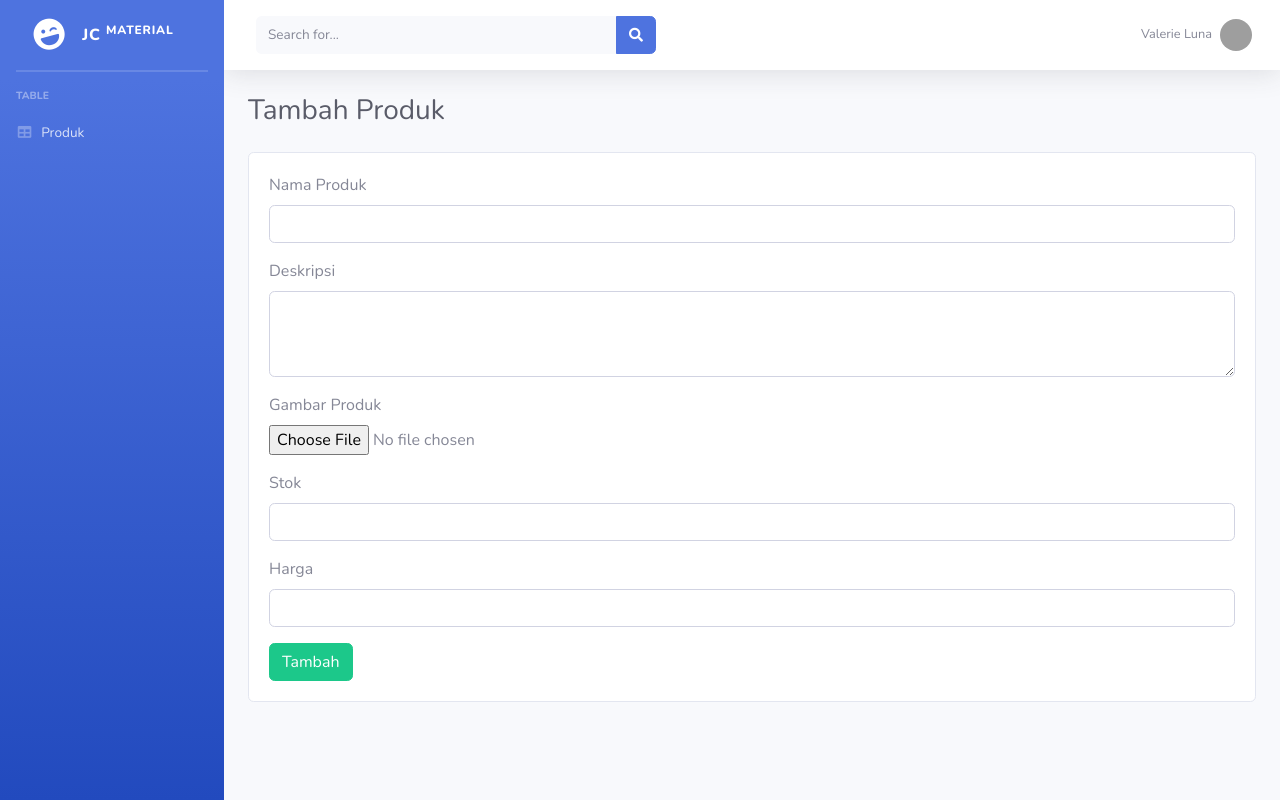
After one commit to FakhryanZ/juraganclothmaterial, a PHP site: page /tambahproduk.php in a window 1280 px wide. The commit adds this page. Run offline with PHP 8.4, Linux system fonts and the light colour scheme; the visitor is signed in with stand-in values (Sample User, id 1); grey boxes are pictures that could not be loaded.

Commit message:
tambah halaman produk admin

```diff
--- a/admin/prosesLogin.php
+++ b/admin/prosesLogin.php
@@ -16,6 +16,6 @@
         header("location: produk.php");
     }else {
         # code...
-        echo "tes".$cek;
+        header("location: login.php");
     }
 ?>
--- /dev/null
+++ b/admin/tambahProduk.php
@@ -0,0 +1,89 @@
+<?php
+    include '../config.php';
+
+    session_start();
+
+    if ($_SESSION['status'] != "login") {
+        header("location:login.php");
+    }
+?>
+<?php
+include('../fragment/headerAdmin.php');
+?>
+<body id="page-top">
+
+<!-- Page Wrapper -->
+<div id="wrapper">
+    <?php
+        include('../fragment/sidebarAdmin.php');
+    ?>
+    <!-- Content Wrapper -->
+    <div id="content-wrapper" class="d-flex flex-column">
+
+    <!-- Main Content -->
+    <div id="content">
+
+    <?php
+        include('../fragment/navbarAdmin.php');
+    ?>
+    <div class="container-fluid">
+    <!-- Page Heading -->
+    <div class="d-sm-flex align-items-center justify-content-between mb-4">
+        <h1 class="h3 mb-0 text-gray-800">Tambah Produk</h1>
+    </div>
+
+    <div class="card">
+        <div class="card-body">
+            <form action="prosesTambahProduk.php" method="post" enctype="multipart/form-data" onSubmit="return validasi()">
+                <div class="form-group">
+                    <label>Nama Produk</label>
+                        <input type="text" class="form-control" name="namaProduk" id="namaProduk">
+                </div>
+                <div class="form-group">
+                    <label>Deskripsi</label>
+                        <textarea class="form-control" rows="3" name="deskripsiProduk" id="deskripsiProduk"></textarea>
+                </div>
+                <div class="form-group">
+                    <label>Gambar Produk</label>
+                        <input type="file" class="form-control-file" name="gambarProduk" id="gambarProduk">
+                </div>
+                <div class="form-group">
+                    <label>Stok</label>
+                        <input type="number" class="form-control" name="stok" id="stok">
+                </div>
+                <div class="form-group">
+                    <label>Harga</label>
+                        <input type="number" class="form-control" name="harga" id="harga">
+                </div>
+                <button type="submit" class="btn btn-success">Tambah</button>
+                </form>
+        </div>
+    </div>
+    </div>
+
+    </div>
+    <!-- End of Main Content -->
+    </div>
+    <!-- End of Content Wrapper -->
+    </div>
+    <!-- End of Page Wrapper -->
+
+
+<script type="text/javascript">
+    function validasi() {
+        var nama = document.getElementById('namaProduk').value;
+        var deskripsi = document.getElementById('deskripsiProduk').value;
+        var gambar = document.getElementById('gambarProduk').value;
+        var stok = document.getElementById('stok').value;
+        var harga = document.getElementById('harga').value;
+        if (nama != "" && deskripsi != "" && gambar != "" && stok != "" && harga != "") {
+            return true;
+        }else{
+            alert('Semua form harus diisi!');
+        return false;
+        }
+    }
+</script>
+<?php
+include('../fragment/footerAdmin.php');
+?>
--- a/config.php
+++ b/config.php
@@ -5,11 +5,4 @@
     $databasePassword = "";
 
     $mysqli = mysqli_connect($databaseHost, $databaseUsername, $databasePassword, $databaseName);
-    if ($mysqli == true) {
-        # code...
-        echo "Koneksi sukses";
-    }else {
-        # code...
-        echo "Koneksi gagal";
-    }
 ?>
--- /dev/null
+++ b/fragment/navbarAdmin.php
@@ -0,0 +1,55 @@
+<!-- Topbar -->
+<nav class="navbar navbar-expand navbar-light bg-white topbar mb-4 static-top shadow">
+
+<!-- Topbar Search -->
+<form class="d-none d-sm-inline-block form-inline mr-auto ml-md-3 my-2 my-md-0 mw-100 navbar-search">
+<div class="input-group">
+    <input type="text" class="form-control bg-light border-0 small" placeholder="Search for..." aria-label="Search" aria-describedby="basic-addon2">
+    <div class="input-group-append">
+    <button class="btn btn-primary" type="button">
+        <i class="fas fa-search fa-sm"></i>
+    </button>
+    </div>
+</div>
+</form>
+
+<!-- Topbar Navbar -->
+<ul class="navbar-nav ml-auto">
+
+<!-- Nav Item - Search Dropdown (Visible Only XS) -->
+<li class="nav-item dropdown no-arrow d-sm-none">
+    <a class="nav-link dropdown-toggle" href="#" id="searchDropdown" role="button" data-toggle="dropdown" aria-haspopup="true" aria-expanded="false">
+    <i class="fas fa-search fa-fw"></i>
+    </a>
+    <!-- Dropdown - Messages -->
+    <div class="dropdown-menu dropdown-menu-right p-3 shadow animated--grow-in" aria-labelledby="searchDropdown">
+    <form class="form-inline mr-auto w-100 navbar-search">
+        <div class="input-group">
+        <input type="text" class="form-control bg-light border-0 small" placeholder="Search for..." aria-label="Search" aria-describedby="basic-addon2">
+        <div class="input-group-append">
+            <button class="btn btn-primary" type="button">
+            <i class="fas fa-search fa-sm"></i>
+            </button>
+        </div>
+        </div>
+    </form>
+    </div>
+</li>
+
+<!-- Nav Item - User Information -->
+<li class="nav-item dropdown no-arrow">
+    <a class="nav-link dropdown-toggle" href="#" id="userDropdown" role="button" data-toggle="dropdown" aria-haspopup="true" aria-expanded="false">
+    <span class="mr-2 d-none d-lg-inline text-gray-600 small">Valerie Luna</span>
+    <img class="img-profile rounded-circle" src="https://source.unsplash.com/QAB-WJcbgJk/60x60">
+    </a>
+    <!-- Dropdown - User Information -->
+    <div class="dropdown-menu dropdown-menu-right shadow animated--grow-in" aria-labelledby="userDropdown">
+    <a class="dropdown-item" href="logout.php">
+        <i class="fas fa-sign-out-alt fa-sm fa-fw mr-2 text-gray-400"></i>
+        Logout
+    </a>
+    </div>
+</li>
+</ul>
+</nav>
+<!-- End of Topbar -->
--- /dev/null
+++ b/fragment/sidebarAdmin.php
@@ -0,0 +1,30 @@
+<!-- Sidebar -->
+    <ul class="navbar-nav bg-gradient-primary sidebar sidebar-dark accordion" id="accordionSidebar">
+
+      <!-- Sidebar - Brand -->
+      <a class="sidebar-brand d-flex align-items-center justify-content-center" href="index.html">
+        <div class="sidebar-brand-icon rotate-n-15">
+          <i class="fas fa-laugh-wink"></i>
+        </div>
+        <div class="sidebar-brand-text mx-3">JC <sup>Material</sup></div>
+      </a>
+
+      <!-- Divider -->
+      <hr class="sidebar-divider my-0">
+
+      <!-- Divider -->
+      <hr class="sidebar-divider">
+
+      <!-- Heading -->
+      <div class="sidebar-heading">
+        Table
+      </div>
+
+      <!-- Nav Item - Tables -->
+      <li class="nav-item">
+        <a class="nav-link" href="produk.php">
+          <i class="fas fa-fw fa-table"></i>
+          <span>Produk</span></a>
+      </li>
+    </ul>
+    <!-- End of Sidebar -->
```
Also changed, not shown: admin/produk.php (+97 -5 lines), admin/prosesDeleteProduk.php (added, +20 -0 lines), admin/prosesTambahProduk.php (added, +43 -0 lines).
